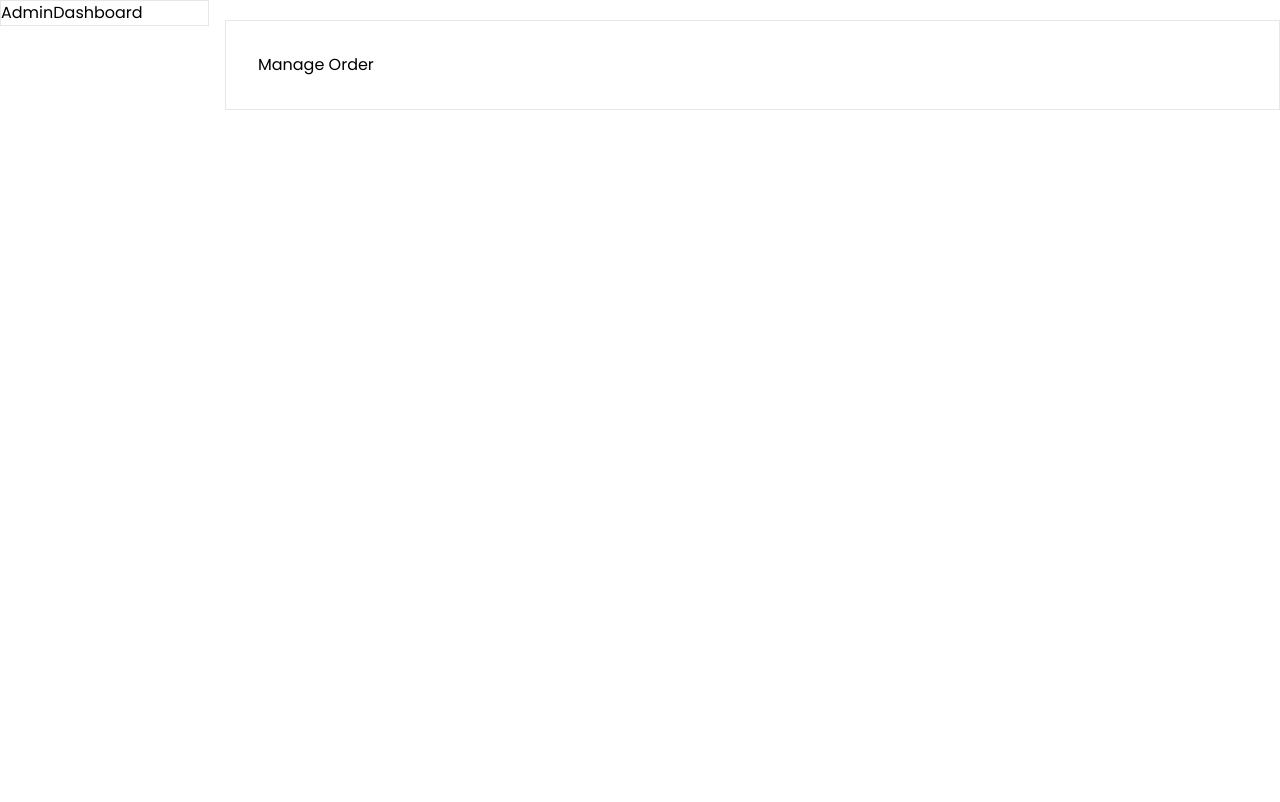
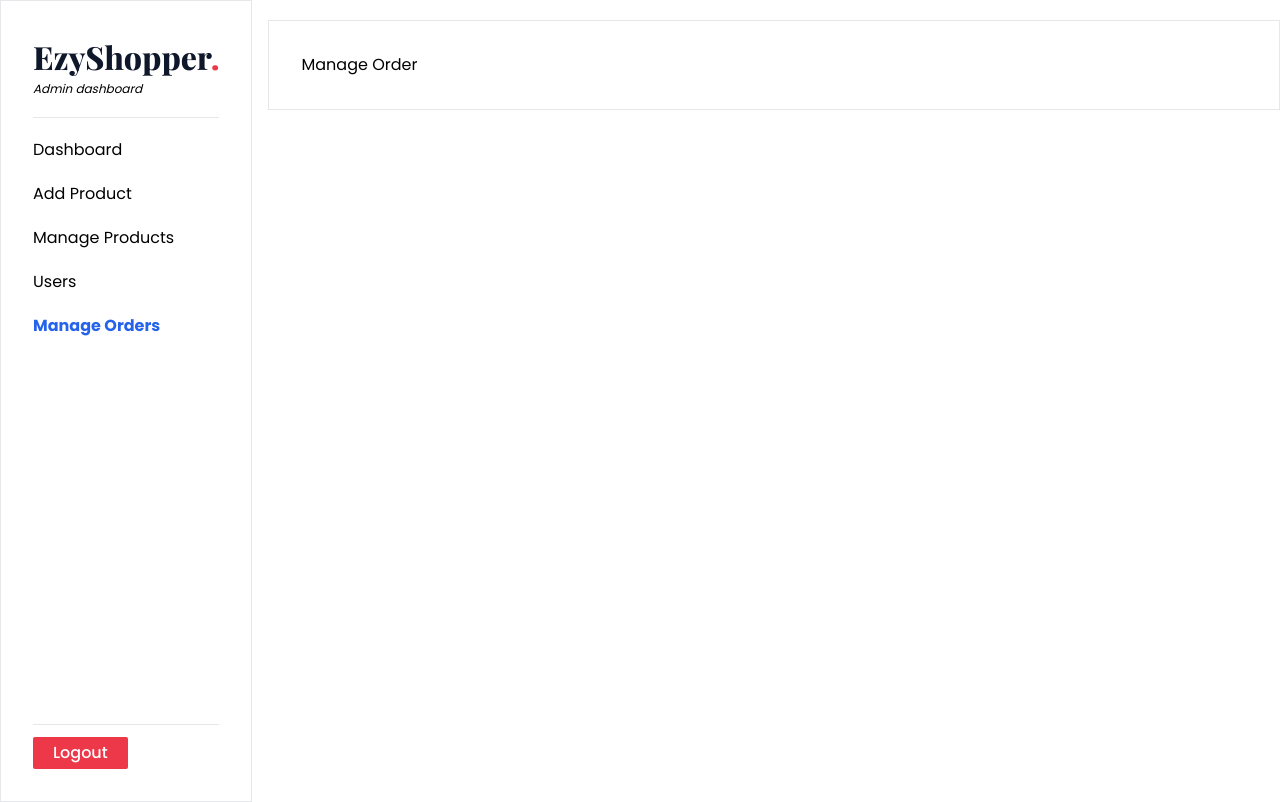
Before and after one commit to ManushiChamika/E-Commerce-MERN-project, a React (Vite) app in the folder frontend/: page /dashboard/manage-orders in a window 1280 px wide. Built offline with nearby package versions, Linux system fonts and the light colour scheme; sample sign-in values are in the browser's storage.

Commit message:
Add AdminDashboard component

```diff
--- a/frontend/src/pages/dashboard/AdminDashboard.jsx
+++ b/frontend/src/pages/dashboard/AdminDashboard.jsx
@@ -1,8 +1,64 @@
 import React from 'react'
+import { useLogoutUserMutation } from '../../redux/features/auth/authApi';
+import { useDispatch } from 'react-redux';
+import { Link, NavLink, useNavigate } from 'react-router-dom';
+import { logout } from '../../redux/features/auth/authSlice';
 
+const navItems = [
+    { path: '/dashboard/admin', label: 'Dashboard' },
+    { path: '/dashboard/add-new-post', label: 'Add Product'  },
+    { path: '/dashboard/manage-products', label: 'Manage Products' },
+    { path: '/dashboard/users', label: 'Users'  },
+    { path: '/dashboard/manage-orders', label: 'Manage Orders'  },
+]
 const AdminDashboard = () => {
+    const [logoutUser] = useLogoutUserMutation();
+    const dispatch = useDispatch();
+    const navigate = useNavigate()
+
+    const handleLogout = async () => {
+        try {
+            await logoutUser().unwrap();
+            dispatch(logout())
+            navigate('/')
+        } catch (error) {
+            console.error("Failed to log out", error)
+        }
+
+    }
   return (
-    <div>AdminDashboard</div>
+    <div className='space-y-5 bg-white p-8 md:h-screen flex flex-col justify-between'>
+            <div>
+                <div className='nav__logo'>
+                    <Link to="/">EzyShopper<span>.</span></Link>
+                    <p className='text-xs italic'>Admin dashboard</p>
+                </div>
+                <hr className='mt-5' />
+                <ul className='space-y-5 pt-5'>
+                    {
+                        navItems.map((item) =>(
+                            <li key={item.path}>
+                                <NavLink
+                                className={
+                                    ({isActive}) => isActive ? "text-blue-600 font-bold" : 'text-black'}
+                                end
+                                to={item.path}
+                                >
+                                    {item.label}
+                                </NavLink>
+                            </li>
+                        ))
+                    }
+                </ul>
+            </div>
+
+            <div className='mb-3'>
+                <hr  className='mb-3'/>
+                <button
+                onClick={handleLogout}
+                className='text-white bg-primary font-medium px-5 py-1 rounded-sm'>Logout</button>
+            </div>
+        </div>
   )
 }
 
--- a/frontend/src/pages/dashboard/DashboardLayout.jsx
+++ b/frontend/src/pages/dashboard/DashboardLayout.jsx
@@ -2,6 +2,7 @@
 import { useSelector } from 'react-redux'
 import { Navigate, Outlet } from 'react-router-dom'
 import UserDashboard from './UserDashboard';
+import AdminDashboard from './AdminDashboard';
 // import UserDashboard from './UserDashboard';
 // import AdminDashboard from './AdminDashboard';
 
@@ -15,7 +16,7 @@
     switch (user?.role) {
       case 'admin':
 
-        return <div>AdminDashboard</div>;
+        return <AdminDashboard/>
       case 'user':
         return <UserDashboard/>
 
```
